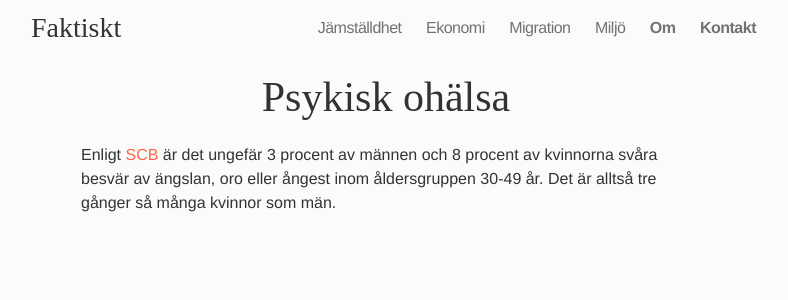
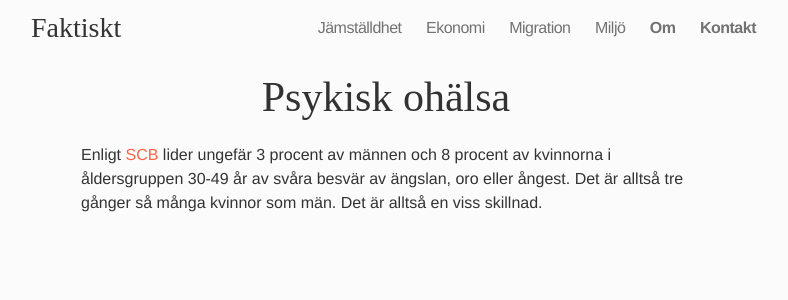
Before and after one commit to frigolitvarulv/faktiskt.github.io, a Jekyll site: the page built from jamstalldhet/ingen-tjej-jag-k-nner-k-nner-sig-diskriminerad/psykisk-oh-lsa.md, in a window 1280 px wide. Shown: the top 300 px of the page, without its empty margins (254-1042 px from the left). Built offline with Jekyll 4.4.1, drawn with Linux system fonts in a browser that asks for light colours; nearby versions of some CDN libraries; Markdown is read by kramdown in place of the engine named in the settings.

Commit message:
Updated psykisk-oh-lsa.md

```diff
--- a/jamstalldhet/ingen-tjej-jag-k-nner-k-nner-sig-diskriminerad/psykisk-oh-lsa.md
+++ b/jamstalldhet/ingen-tjej-jag-k-nner-k-nner-sig-diskriminerad/psykisk-oh-lsa.md
@@ -5,4 +5,5 @@ title: Psykisk ohälsa
 ---
 
 
-Enligt [SCB](http://www.scb.se/Statistik/_Publikationer/LE0101_2012I13_BR_00_LE127BR1501.pdf) är det ungefär 3 procent av männen och 8 procent av kvinnorna svåra besvär av ängslan, oro eller ångest inom åldersgruppen 30-49 år. Det är alltså tre gånger så många kvinnor som män.
+
+Enligt [SCB](http://www.scb.se/Statistik/_Publikationer/LE0101_2012I13_BR_00_LE127BR1501.pdf) lider ungefär 3 procent av männen och 8 procent av kvinnorna i åldersgruppen 30-49 år av svåra besvär av ängslan, oro eller ångest. Det är alltså tre gånger så många kvinnor som män. Det är alltså en viss skillnad.
```
